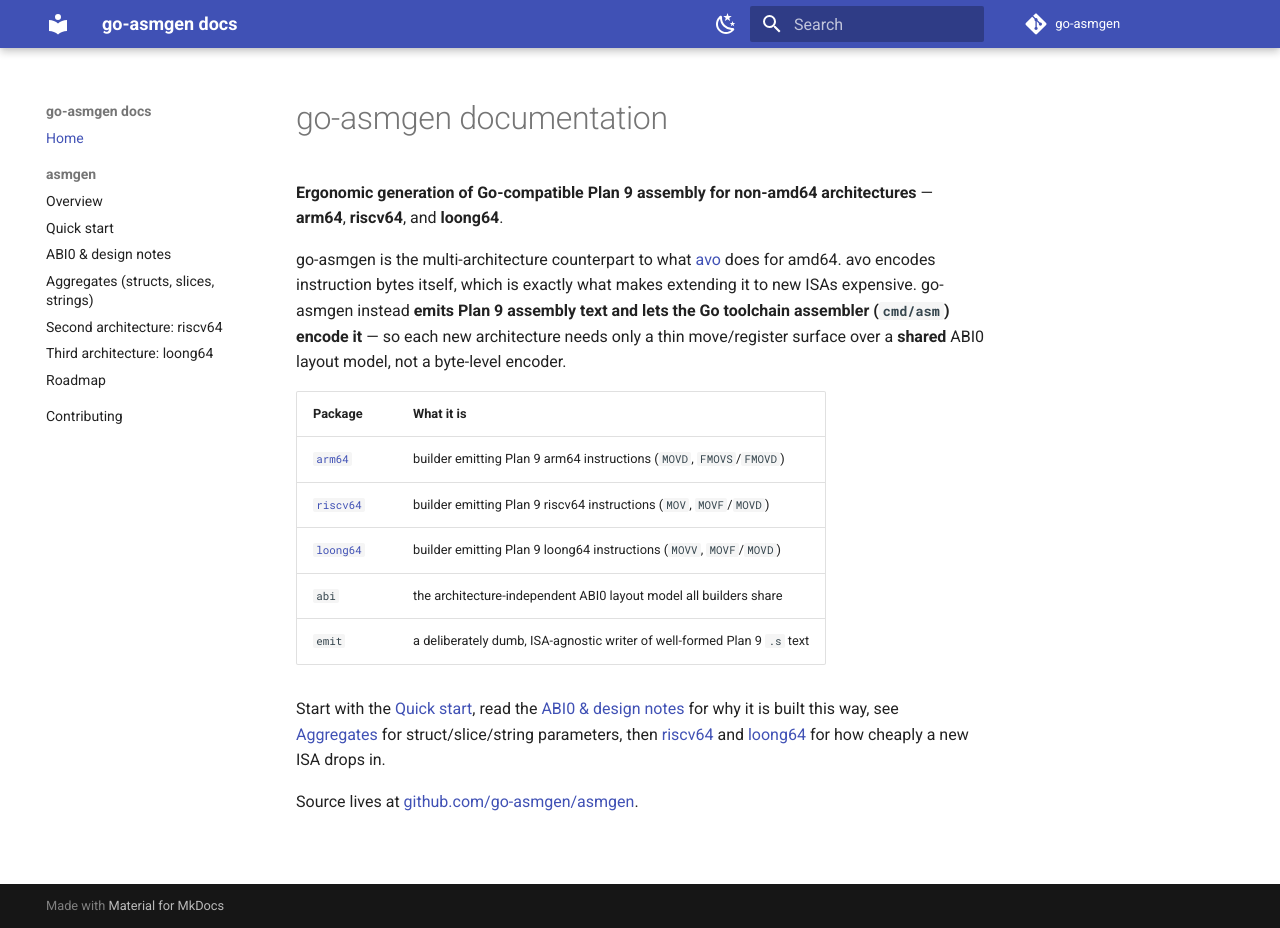
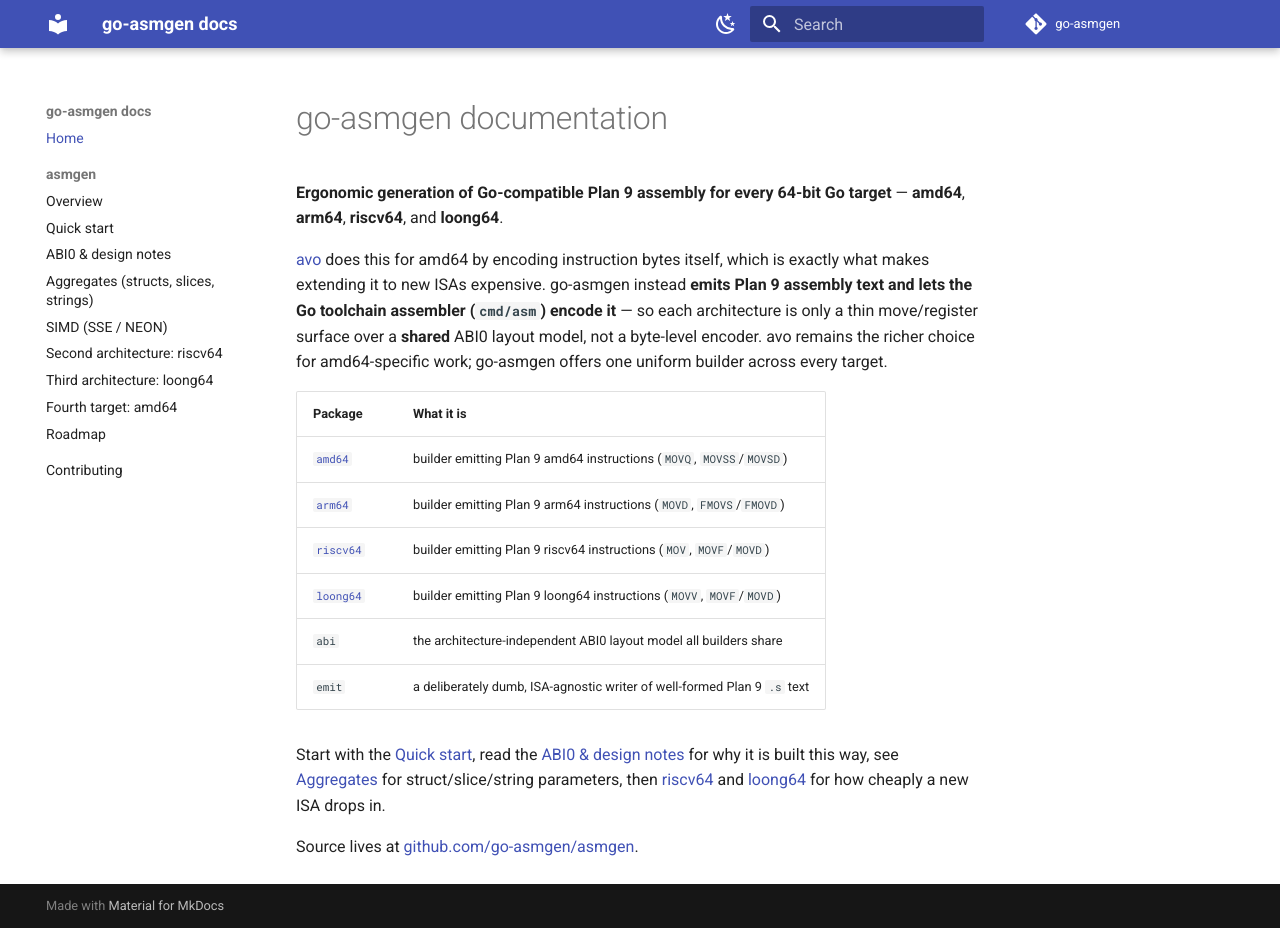
Before and after one commit to go-asmgen/docs, an MkDocs documentation site: the page built from docs/index.md, in a window 1280 px wide and 928 px high. Built offline with MkDocs 1.6.1 and Material for MkDocs 9.7.7, drawn with Linux system fonts in a browser that asks for light colours; the version menu is left out.

Commit message:
Document amd64 and SIMD; reframe for all four targets
- New "Fourth target: amd64" page: positioning vs avo, the richer move table
  (MOVxQSX/ZX sub-word loads, MOVSS/MOVSD floats), two-operand arithmetic, and
  native-amd64 validation.
- New "SIMD (SSE / NEON)" page: the Raw-over-pointers pattern with amd64 and
  arm64 packed-add examples, what asmdecl checks, and a table of SIMD support
  across all four targets (SSE/AVX, NEON, RVV, LSX/LASX).
- Home + nav list amd64; design notes point to SIMD and amd64 and update the
  "not yet" list.

Co-Authored-By: Claude Opus 4.8 (1M context) <noreply@anthropic.com>

```diff
--- a/docs/index.md
+++ b/docs/index.md
@@ -1,17 +1,18 @@
 # go-asmgen documentation
 
-**Ergonomic generation of Go-compatible Plan 9 assembly for non-amd64
-architectures** — **arm64**, **riscv64**, and **loong64**.
+**Ergonomic generation of Go-compatible Plan 9 assembly for every 64-bit Go
+target** — **amd64**, **arm64**, **riscv64**, and **loong64**.
 
-go-asmgen is the multi-architecture counterpart to what [avo][avo] does for
-amd64. avo encodes instruction bytes itself, which is exactly what makes
-extending it to new ISAs expensive. go-asmgen instead **emits Plan 9 assembly
-text and lets the Go toolchain assembler (`cmd/asm`) encode it** — so each new
-architecture needs only a thin move/register surface over a **shared** ABI0
-layout model, not a byte-level encoder.
+[avo][avo] does this for amd64 by encoding instruction bytes itself, which is
+exactly what makes extending it to new ISAs expensive. go-asmgen instead **emits
+Plan 9 assembly text and lets the Go toolchain assembler (`cmd/asm`) encode it**
+— so each architecture is only a thin move/register surface over a **shared**
+ABI0 layout model, not a byte-level encoder. avo remains the richer choice for
+amd64-specific work; go-asmgen offers one uniform builder across every target.
 
 | Package | What it is |
 | --- | --- |
+| [`amd64`](asmgen/amd64.md) | builder emitting Plan 9 amd64 instructions (`MOVQ`, `MOVSS`/`MOVSD`) |
 | [`arm64`](asmgen/index.md) | builder emitting Plan 9 arm64 instructions (`MOVD`, `FMOVS`/`FMOVD`) |
 | [`riscv64`](asmgen/riscv64.md) | builder emitting Plan 9 riscv64 instructions (`MOV`, `MOVF`/`MOVD`) |
 | [`loong64`](asmgen/loong64.md) | builder emitting Plan 9 loong64 instructions (`MOVV`, `MOVF`/`MOVD`) |
--- a/mkdocs.yml
+++ b/mkdocs.yml
@@ -39,8 +39,10 @@ nav:
       - Quick start: asmgen/quickstart.md
       - ABI0 & design notes: asmgen/design.md
       - Aggregates (structs, slices, strings): asmgen/aggregates.md
+      - SIMD (SSE / NEON): asmgen/simd.md
       - "Second architecture: riscv64": asmgen/riscv64.md
       - "Third architecture: loong64": asmgen/loong64.md
+      - "Fourth target: amd64": asmgen/amd64.md
       - Roadmap: asmgen/roadmap.md
   - Contributing: contributing.md
 
```
Also changed, not shown: docs/asmgen/amd64.md (added, +39 -0 lines), docs/asmgen/design.md (+6 -3 lines), docs/asmgen/simd.md (added, +70 -0 lines).
